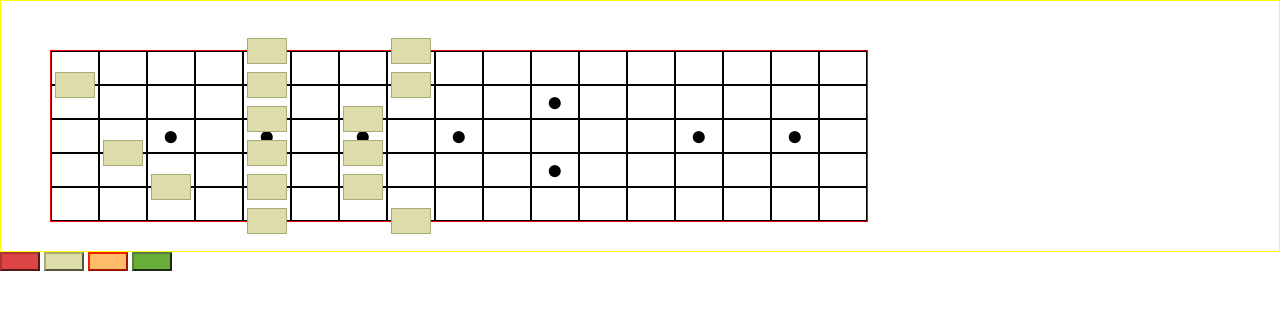
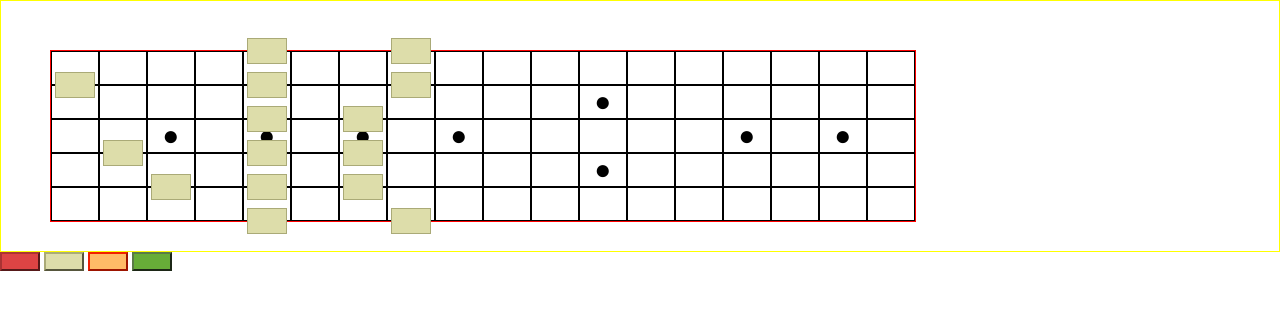
Before and after one commit to eliasdorneles/Fretboard-Studies, a plain HTML site: page index.html in a window 1280 px wide. Drawn offline with nearby package versions, Linux system fonts and the light colour scheme.

Commit message:
* updating page

```diff
--- a/index.html
+++ b/index.html
@@ -80,7 +80,7 @@ var show_scale = function (scale){
     }
 }
 jQuery(function() {
-	$(gen_fret_boxes(18, 6)).insertAfter($('#mainfretboard'));
+	$(gen_fret_boxes(19, 6)).insertAfter($('#mainfretboard'));
 	GUITAR_STRINGS = getFretcloneStrings();
 
 	// show diagram of a C Major chord
@@ -112,11 +112,11 @@ jQuery(function() {
     <body>
 	<div id="main">
 	    <table id="mainfretboard">
-		<tr><td>&nbsp;</td><td>&nbsp;</td><td>&nbsp;</td><td>&nbsp;</td><td>&nbsp;</td><td>&nbsp;</td><td>&nbsp;</td><td>&nbsp;</td><td>&nbsp;</td><td>&nbsp;</td><td>&nbsp;</td><td>&nbsp;</td><td>&nbsp;</td><td>&nbsp;</td><td>&nbsp;</td><td>&nbsp;</td><td>&nbsp;</td></tr>
-		<tr><td>&nbsp;</td><td>&nbsp;</td><td>&nbsp;</td><td>&nbsp;</td><td>&nbsp;</td><td>&nbsp;</td><td>&nbsp;</td><td>&nbsp;</td><td>&nbsp;</td><td>&nbsp;</td><td>&#x25cf;</td><td>&nbsp;</td><td>&nbsp;</td><td>&nbsp;</td><td>&nbsp;</td><td>&nbsp;</td><td>&nbsp;</td></tr>
-		<tr><td>&nbsp;</td><td>&nbsp;</td><td>&#x25cf;</td><td>&nbsp;</td><td>&#x25cf;</td><td>&nbsp;</td><td>&#x25cf;</td><td>&nbsp;</td><td>&#x25cf;</td><td>&nbsp;</td><td>&nbsp;</td><td>&nbsp;</td><td>&nbsp;</td><td>&#x25cf;</td><td>&nbsp;</td><td>&#x25cf;</td><td>&nbsp;</td></tr>
-		<tr><td>&nbsp;</td><td>&nbsp;</td><td>&nbsp;</td><td>&nbsp;</td><td>&nbsp;</td><td>&nbsp;</td><td>&nbsp;</td><td>&nbsp;</td><td>&nbsp;</td><td>&nbsp;</td><td>&#x25cf;</td><td>&nbsp;</td><td>&nbsp;</td><td>&nbsp;</td><td>&nbsp;</td><td>&nbsp;</td><td>&nbsp;</td></tr>
-		<tr><td>&nbsp;</td><td>&nbsp;</td><td>&nbsp;</td><td>&nbsp;</td><td>&nbsp;</td><td>&nbsp;</td><td>&nbsp;</td><td>&nbsp;</td><td>&nbsp;</td><td>&nbsp;</td><td>&nbsp;</td><td>&nbsp;</td><td>&nbsp;</td><td>&nbsp;</td><td>&nbsp;</td><td>&nbsp;</td><td>&nbsp;</td></tr>
+		<tr><td>&nbsp;</td><td>&nbsp;</td><td>&nbsp;</td><td>&nbsp;</td><td>&nbsp;</td><td>&nbsp;</td><td>&nbsp;</td><td>&nbsp;</td><td>&nbsp;</td><td>&nbsp;</td><td>&nbsp;</td><td>&nbsp;</td><td>&nbsp;</td><td>&nbsp;</td><td>&nbsp;</td><td>&nbsp;</td><td>&nbsp;</td><td>&nbsp;</td></tr>
+		<tr><td>&nbsp;</td><td>&nbsp;</td><td>&nbsp;</td><td>&nbsp;</td><td>&nbsp;</td><td>&nbsp;</td><td>&nbsp;</td><td>&nbsp;</td><td>&nbsp;</td><td>&nbsp;</td><td>&nbsp;</td><td>&#x25cf;</td><td>&nbsp;</td><td>&nbsp;</td><td>&nbsp;</td><td>&nbsp;</td><td>&nbsp;</td><td>&nbsp;</td></tr>
+		<tr><td>&nbsp;</td><td>&nbsp;</td><td>&#x25cf;</td><td>&nbsp;</td><td>&#x25cf;</td><td>&nbsp;</td><td>&#x25cf;</td><td>&nbsp;</td><td>&#x25cf;</td><td>&nbsp;</td><td>&nbsp;</td><td>&nbsp;</td><td>&nbsp;</td><td>&nbsp;</td><td>&#x25cf;</td><td>&nbsp;</td><td>&#x25cf;</td><td>&nbsp;</td></tr>
+		<tr><td>&nbsp;</td><td>&nbsp;</td><td>&nbsp;</td><td>&nbsp;</td><td>&nbsp;</td><td>&nbsp;</td><td>&nbsp;</td><td>&nbsp;</td><td>&nbsp;</td><td>&nbsp;</td><td>&nbsp;</td><td>&#x25cf;</td><td>&nbsp;</td><td>&nbsp;</td><td>&nbsp;</td><td>&nbsp;</td><td>&nbsp;</td><td>&nbsp;</td></tr>
+		<tr><td>&nbsp;</td><td>&nbsp;</td><td>&nbsp;</td><td>&nbsp;</td><td>&nbsp;</td><td>&nbsp;</td><td>&nbsp;</td><td>&nbsp;</td><td>&nbsp;</td><td>&nbsp;</td><td>&nbsp;</td><td>&nbsp;</td><td>&nbsp;</td><td>&nbsp;</td><td>&nbsp;</td><td>&nbsp;</td><td>&nbsp;</td><td>&nbsp;</td></tr>
 		</tr>
 	    </table>
 	</div>
```
